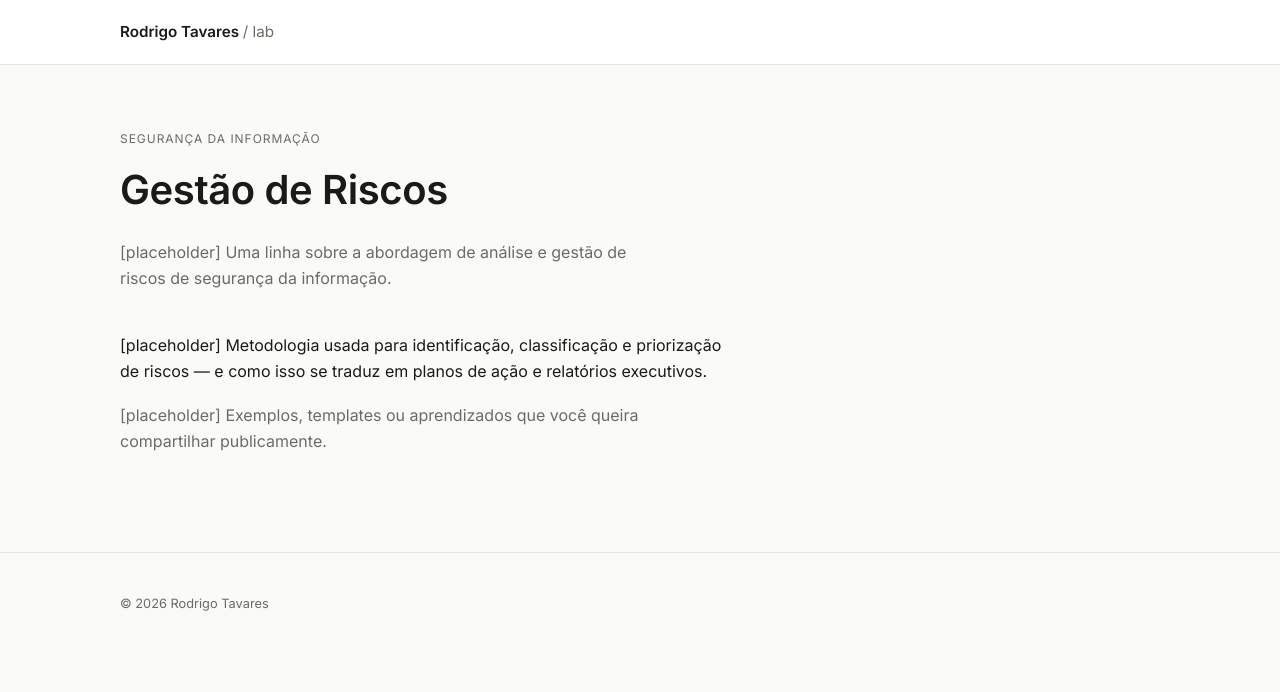
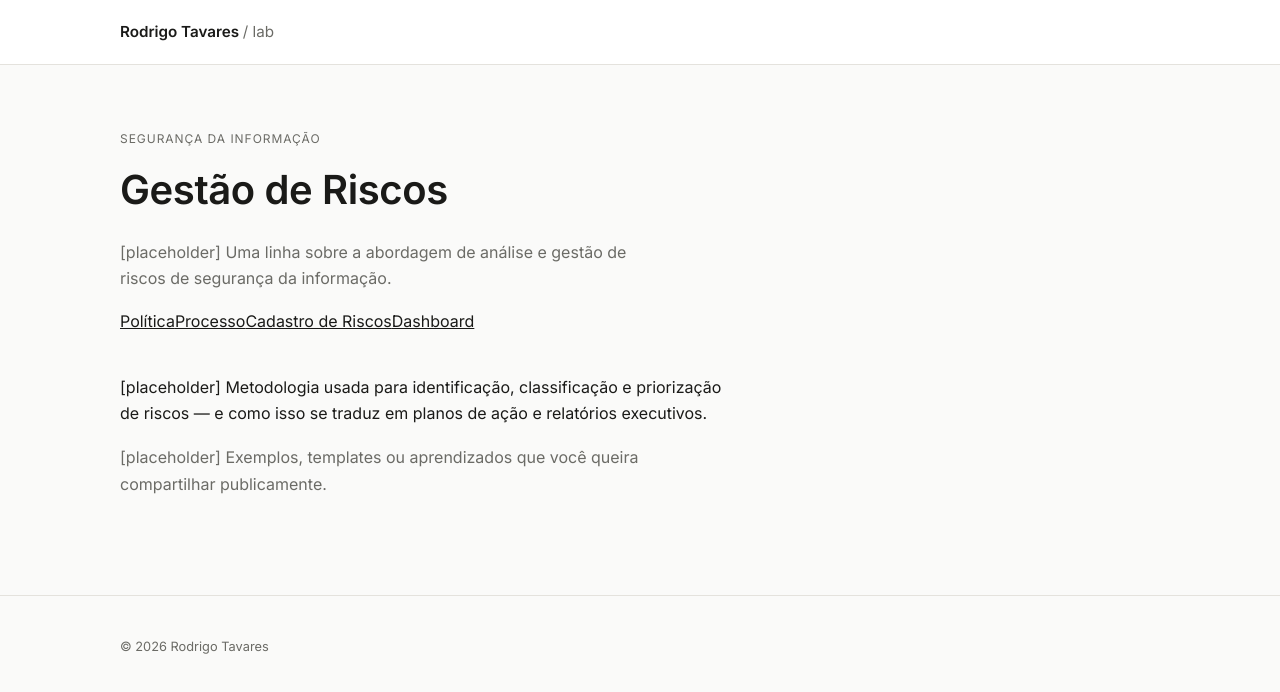
Before and after one commit to rodrigotavares79/lab-rodrigotavares, a Next.js app: page /seguranca/gestao-de-riscos in a window 1280 px wide. Shown: the top 692 px of the page. Built offline with nearby package versions, Linux system fonts and the light colour scheme; no server answers.

Commit message:
Update page.tsx

```diff
--- a/app/seguranca/gestao-de-riscos/page.tsx
+++ b/app/seguranca/gestao-de-riscos/page.tsx
@@ -11,6 +11,13 @@ export default function GestaoDeRiscos() {
             [placeholder] Uma linha sobre a abordagem de análise e gestão de
             riscos de segurança da informação.
           </p>
+
+          <nav className="page-submenu" aria-label="Navegação de Gestão de Riscos">
+            <a href="/seguranca/gestao-de-riscos/politica">Política</a>
+            <a href="/seguranca/gestao-de-riscos/processo">Processo</a>
+            <a href="/seguranca/gestao-de-riscos/cadastro-de-riscos">Cadastro de Riscos</a>
+            <a href="/seguranca/gestao-de-riscos/dashboard">Dashboard</a>
+          </nav>
 
           <div className="body">
             <p>
```
